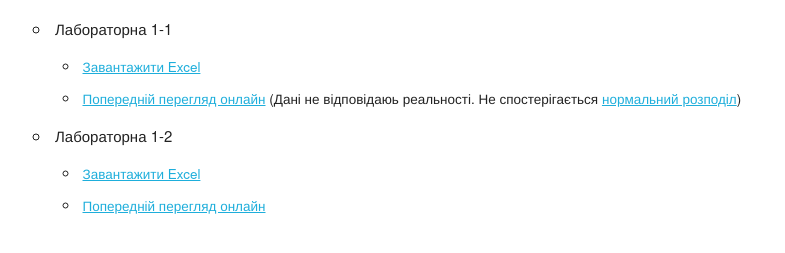
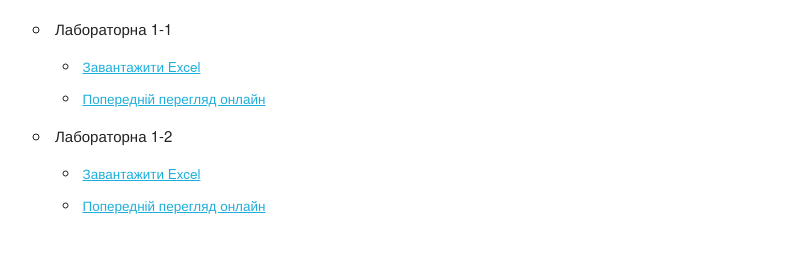
Before and after one commit to anyduck/excel-generator, a plain HTML site: page public/index.html in a window 1280 px wide. Shown: the part 115-368 px from the top of the page, without its empty margins (127-912 px from the left). Drawn offline with nearby package versions, Linux system fonts and the light colour scheme.

Commit message:
Fix: typo, remove disclaimer

```diff
--- a/public/index.html
+++ b/public/index.html
@@ -18,7 +18,7 @@
             <li>Лабораторна 1-1
                 <ul>
                     <li><a href="/files/physics/1_1.xlsx?random=true" download>Завантажити Excel</a></li>
-                    <li><a href="https://sergeyocheretenko.github.io/labs-physics/lab_1-1.html">Попередній перегляд онлайн</a> (Дані не відповідаюь реальності. Не спостерігається <a href="https://uk.wikipedia.org/wiki/%D0%9D%D0%BE%D1%80%D0%BC%D0%B0%D0%BB%D1%8C%D0%BD%D0%B8%D0%B9_%D1%80%D0%BE%D0%B7%D0%BF%D0%BE%D0%B4%D1%96%D0%BB">нормальний розподіл</a>)</li>
+                    <li><a href="https://sergeyocheretenko.github.io/labs-physics/lab_1-1.html">Попередній перегляд онлайн</a></li>
                 </ul>
             </li>
             <li>Лабораторна 1-2
```
